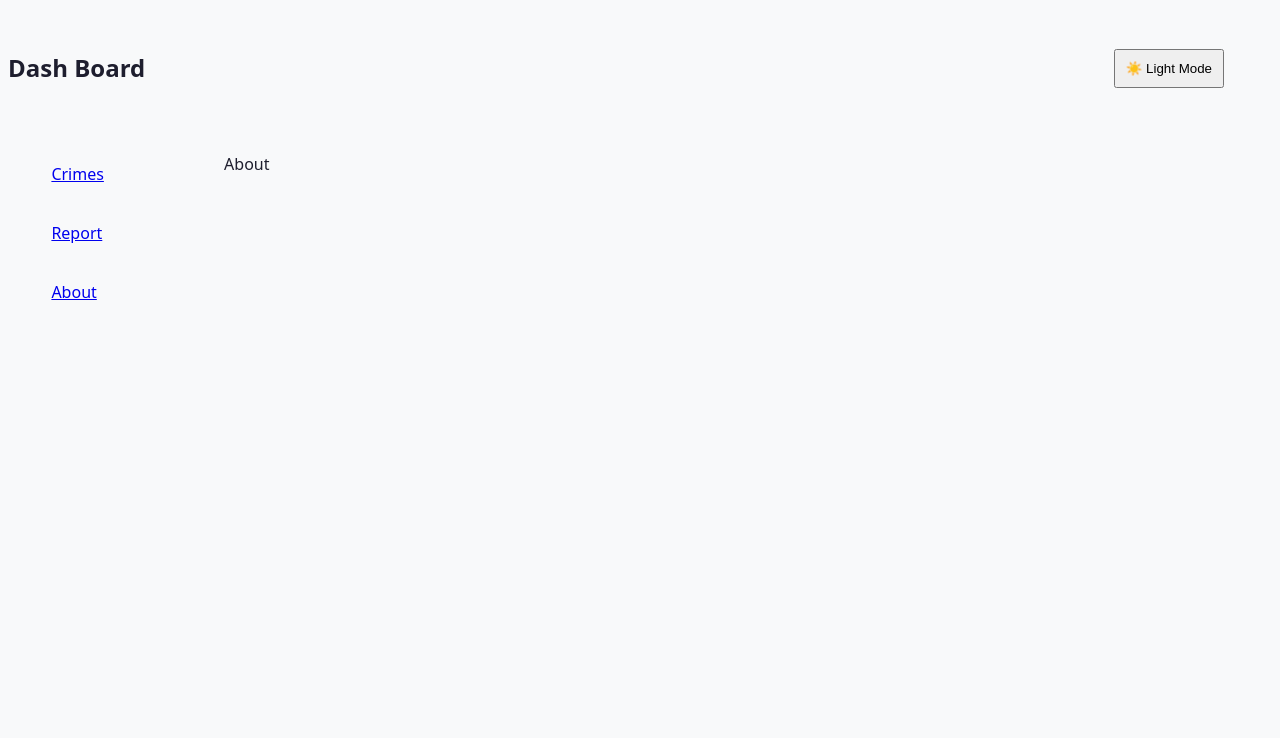
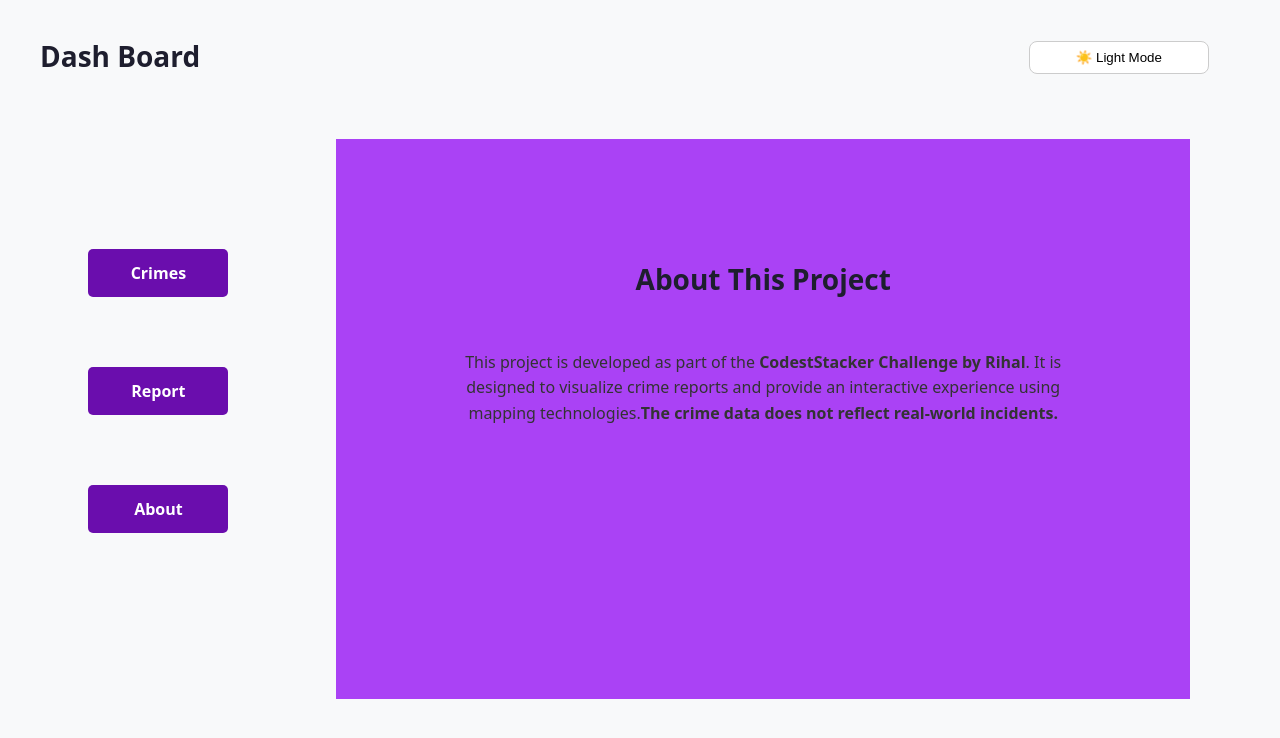
Before and after one commit to Mohammed-Alhassni/frontEnd-crimeReportingSystem, a React (Vite) app: page /About in a window 1280 px wide. Shown: the top 738 px of the page. Built offline with nearby package versions, Linux system fonts and the light colour scheme; no server answers.

Commit message:
styles updated

```diff
--- a/src/Components/About.jsx
+++ b/src/Components/About.jsx
@@ -1,5 +1,17 @@
+import '../styles/about.css';
+
 function About(){
-    return <div>About</div>
+    return (
+    <div className='aboutContainer'>
+        <h1>About This Project</h1>
+        <p>
+            This project is developed as part of the
+            <strong> CodestStacker Challenge by Rihal</strong>.
+            It is designed to visualize crime reports and provide an interactive experience using mapping technologies.
+            <strong>The crime data does not reflect real-world incidents.</strong>
+        </p>
+    </div>
+    );
 }
 
 
--- a/src/Components/Map.jsx
+++ b/src/Components/Map.jsx
@@ -45,13 +45,14 @@ function Map() {
 
   return (
     <div>
+      <div className='searchInput'>
         <input
           type="text"
           placeholder="Search by type, date, or ID"
           value={searchTerm}
           onChange={(e) => setSearchTerm(e.target.value)}
-        style={{ width: "98%", padding: "8px", marginBottom: "10px" }}
         />
+      </div>
       <MapContainer center={muscat} zoom={9}>
         <TileLayer
           attribution='&copy; <a href="https://www.openstreetmap.org/copyright">OpenStreetMap</a> contributors'
--- a/src/Components/ReportSubmit.jsx
+++ b/src/Components/ReportSubmit.jsx
@@ -1,3 +1,4 @@
+import '../styles/ReportSubmit.css';
 import  React, {useState, useEffect }  from 'react';
 import { MapContainer, TileLayer, useMapEvents, Marker } from 'react-leaflet';
 import "leaflet/dist/leaflet.css";
@@ -60,11 +61,9 @@ function ReportSubmit() {
   return (
     <form onSubmit={updateCrimes}>
 
+      <div>
         <label for="details">Details: </label>
         <input required type="text" id="details" name="details" value={details} onChange={(e)=> setDetails(e.target.value)} />
-
-      <br/>
-
         <label for="crimeType">Crime Type: </label>
         <select required type="text" id="crimeType" name="crimeType" value={crimeType} onChange={(e)=> setcrimeType(e.target.value)} >
         <option selected disabled value="">--Please choose an option--</option>
@@ -73,23 +72,22 @@ function ReportSubmit() {
           <option value="Homicide">Homicide</option>
           <option value="Kidnapping">Kidnapping</option>
         </select>
+      </div>
 
-      <br/>
-
+      <div>
         <label for="ID">National ID: </label>
         <input required type="number" id="ID" name="ID" value={id} onChange={(e)=> setId(e.target.value)} />
+      </div>
 
-      <br/>
-
+      <div>
         <label for="longitude">Location: </label>
-
         <label for="latitude">Latitude </label>
         <input required type="number" id="latitude" name="latitude" value={latitude} onChange={(e)=> setLatitude(e.target.value)} />
-
         <label for="longitude">Longitude </label>
         <input required type="number" id="longitude" name="longitude" value={longitude} onChange={(e)=> setLongitude(e.target.value)} />
+      </div>
 
-      <br/>
+      <div className='mapContainer'>
         <MapContainer center={[23.5880, 58.3829]} zoom={9} style={{height: "40vh", width: "40vw", margin: "4%"}}>
                 <TileLayer
                   attribution='&copy; <a href="https://www.openstreetmap.org/copyright">OpenStreetMap</a> contributors'
@@ -98,7 +96,11 @@ function ReportSubmit() {
                 <LocationPicker setPickedLocation={setPickedLocation} />
                 {pickedLocation && <Marker position={pickedLocation} icon={DefaultIcon}/>}
         </MapContainer>
+      </div>
+
+      <div className='submitButton'>
         <button type="submit">Submit</button>
+      </div>
     </form>
   );
 }
--- a/src/Components/ThemeToggle.jsx
+++ b/src/Components/ThemeToggle.jsx
@@ -4,7 +4,7 @@ const ThemeToggle = () => {
     const { isDarkMode, toggleTheme } = useAppContext();
 
     return (
-        <button onClick={toggleTheme} style={{ padding: "10px", cursor: "pointer" }}>
+        <button className="toggleButton" onClick={toggleTheme} style={{cursor: "pointer" }}>
             {isDarkMode ? "🌙 Dark Mode" : "☀️ Light Mode"}
         </button>
     );
--- a/src/index.css
+++ b/src/index.css
@@ -16,11 +16,15 @@
   --bg-color: #1E1E2E;
   --text-color: #CDD6F4;
 }
-
 body {
-  width: 100vw;
-  height: 100vh;
   background-color: var(--bg-color);
   color: var(--text-color);
   transition: background-color 0.3s, color 0.3s;
 }
+
+html, body {
+  height: 100vh;
+  margin: 0;
+  overflow: hidden; /* Prevents scrolling */
+  display: flex;
+}
--- a/src/styles/Body.css
+++ b/src/styles/Body.css
@@ -1,7 +1,7 @@
 .mainBody {
     padding: 3vh 3vw;
-    height: 85vh;
+    height: 70vh;
     width: 90vw;
     display: flex;
-    column-gap: 10%;
+    column-gap: 5%;
 }
--- a/src/styles/DropdownMenu.css
+++ b/src/styles/DropdownMenu.css
@@ -9,12 +9,19 @@
 
 .dropdown-button {
     position: absolute;
-    border: none;
+    background: #fff;
+    border: 1px solid #ccc;
+    padding: 8px 12px;
+    border-radius: 8px;
     cursor: pointer;
     font-size: 16px;
     margin: 30px 20px;
     top: 0;
     right: 0;
+}
+
+.dropdown-button {
+    background: #f1f1f1;
 }
 
 .dropdown-menu {
@@ -31,11 +38,9 @@
 }
 
 
-
 .dropdown-menu li {
     padding: 8px 12px;
     cursor: pointer;
-    transition: background 0.3s;
 }
 
 .dropdown-menu li:hover {
--- a/src/styles/Header.css
+++ b/src/styles/Header.css
@@ -1,9 +1,27 @@
 .Header {
-    width: 95vw;
-    height: 15vh;
-    top: 0;
     display: flex;
     justify-content: space-between;
-    border-radius: 10px;
     align-items: center;
+    padding: 15px 20px;
+    font-size: 24px;
+    font-weight: bold;
 }
+
+h2 {
+    font-size: 28px;
+    font-weight: 700;
+    padding-left: 20px;
+    margin-top: 20px;
+}
+
+.toggleButton {
+    background: #fff;
+    border: 1px solid #ccc;
+    padding: 8px 12px;
+    border-radius: 8px;
+    cursor: pointer;
+}
+
+.toggleButton:hover {
+    background: #f1f1f1;
+}
--- a/src/styles/MainContent.css
+++ b/src/styles/MainContent.css
@@ -1,8 +1,36 @@
 .MainContent {
+    height: 100%;
+    width: 100%;
+    display: flex;
     flex:1;
+    background: #aa42f5;
+}
+
+.searchInput {
+    display: flex;
+    justify-content: center;
+    margin: 20px 0;
+}
+
+.searchInput input {
+    width: 60%;
+    max-width: 500px;
+    padding: 10px 15px;
+    border: 2px solid #ccc;
+    border-radius: 20px;
+    font-size: 16px;
+    outline: none;
+}
+
+.searchInput input:focus {
+    border-color: #6a0dad;
 }
 
 .leaflet-container {
-    height: 60vh;
-    width: 70vw;
+    margin: 20px;
+    width: 60vw;
+    height: 55vh;
+    border-radius: 10px;
+    overflow: hidden;
+    box-shadow: 0 4px 10px rgba(0, 0, 0, 0.1);
 }
--- /dev/null
+++ b/src/styles/ReportSubmit.css
@@ -0,0 +1,64 @@
+form {
+    width: 100%;
+    height: 100%;
+    background: #aa42f5;
+    padding: 15px;
+    border-radius: 8px;
+    display: flex;
+    flex-direction: column;
+    gap: 10px;
+    justify-content: center;
+}
+
+form div {
+    display: flex;
+    flex: 1;
+    justify-content: space-between;
+}
+
+@media (max-width: 768px) {
+    form div {
+      flex-direction: column;
+      flex: 1;
+      align-items: center;
+    }
+
+    form input, select, button {
+        padding: 4px;
+        border: 1px solid #ccc;
+        border-radius: 2px;
+        width: 80px;
+        height: 20px;
+        margin: 2px;
+    }
+  }
+
+.submitButton {
+    justify-content: center;
+}
+
+.mapContainer {
+    justify-content: center;
+}
+
+form label {
+    font-size: 14px;
+    font-weight: bold;
+}
+
+
+@media (min-width: 769px) {
+    form input, select, button {
+        padding: 8px;
+        border: 1px solid #ccc;
+        border-radius: 5px;
+        width: 180px;
+    }
+  }
+
+
+.leaflet-container {
+    border-radius: 10px;
+    overflow: hidden;
+    box-shadow: 0 4px 10px rgba(0, 0, 0, 0.1);
+}
--- a/src/styles/SideBar.css
+++ b/src/styles/SideBar.css
@@ -1,8 +1,27 @@
 .sideBar {
     display: flex;
     flex-direction: column;
-    justify-content: start;
+    gap: 10px;
+    width: 200px;
+    height: 100vh;
+    padding: 20px;
+    padding-top: 80px;
 }
-.sideBar div {
-    margin: 10px 5px 25px 5px;
+
+.sideBar a {
+    display: block;
+    color: white;
+    background-color: #6a0dad;
+    text-decoration: none;
+    padding: 12px 20px;
+    border-radius: 5px;
+    text-align: center;
+    font-weight: bold;
+    margin: 30px;
+    transition: color 0.3s ease;
 }
+
+.sideBar a:hover {
+    color: #4b0082;
+    text-decoration: underline;
+}
--- /dev/null
+++ b/src/styles/about.css
@@ -0,0 +1,21 @@
+.aboutContainer {
+    display: flex;
+    flex-direction: column;
+    margin-top: 100px;
+    align-items: center;
+    text-align: center;
+    flex: 1;
+    gap: 15px;
+}
+
+h1 {
+    font-size: 28px;
+    font-weight: bold;
+}
+
+p {
+    font-size: 16px;
+    max-width: 600px;
+    line-height: 1.6;
+    color: #333;
+}
```
Lines whose indentation alone changed are shown as unchanged.
